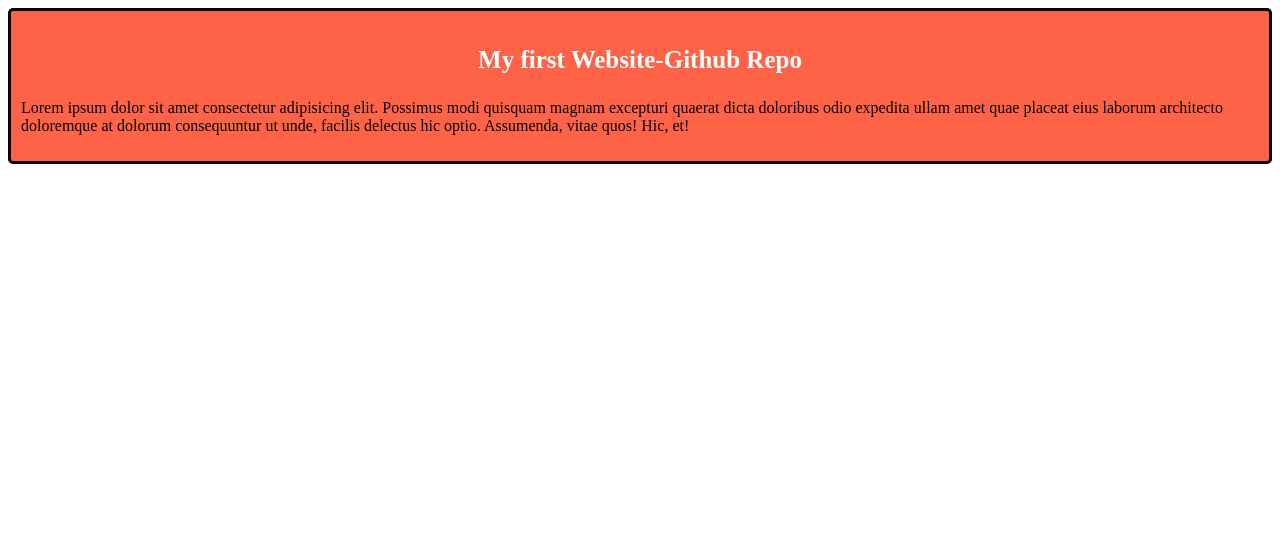
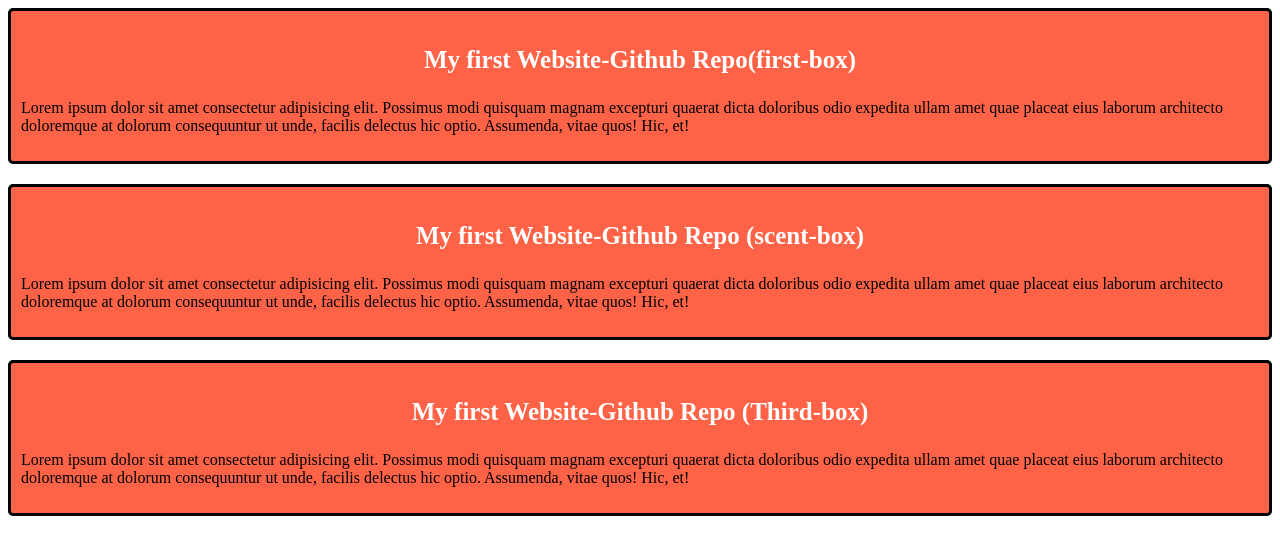
Before and after one commit to mehediprogrammar/my-website-repo, a plain HTML site: page index.html in a window 1280 px wide. Drawn offline with Linux system fonts and the light colour scheme.

Commit message:
added first blog commit

```diff
--- a/index.html
+++ b/index.html
@@ -8,7 +8,15 @@
 </head>
 <body>
      <div>
-        <h3 class="My">My first Website-Github Repo</h3>
+        <h3 class="My">My first Website-Github Repo(first-box)</h3>
+        <p>Lorem ipsum dolor sit amet consectetur adipisicing elit. Possimus modi quisquam magnam excepturi quaerat dicta doloribus odio expedita ullam amet quae placeat eius laborum architecto doloremque at dolorum consequuntur ut unde, facilis delectus hic optio. Assumenda, vitae quos! Hic, et!</p>
+     </div>
+     <div>
+        <h3 class="My">My first Website-Github Repo (scent-box)</h3>
+        <p>Lorem ipsum dolor sit amet consectetur adipisicing elit. Possimus modi quisquam magnam excepturi quaerat dicta doloribus odio expedita ullam amet quae placeat eius laborum architecto doloremque at dolorum consequuntur ut unde, facilis delectus hic optio. Assumenda, vitae quos! Hic, et!</p>
+     </div>
+     <div>
+        <h3 class="My">My first Website-Github Repo (Third-box)</h3>
         <p>Lorem ipsum dolor sit amet consectetur adipisicing elit. Possimus modi quisquam magnam excepturi quaerat dicta doloribus odio expedita ullam amet quae placeat eius laborum architecto doloremque at dolorum consequuntur ut unde, facilis delectus hic optio. Assumenda, vitae quos! Hic, et!</p>
      </div>
 </body>
--- a/style/blog.css
+++ b/style/blog.css
@@ -3,6 +3,7 @@ div{
     border: 3px solid black;
     border-radius: 5px;
     padding: 10px;
+    margin-bottom: 20px;
 }
 .My{
     text-align: center;
```
